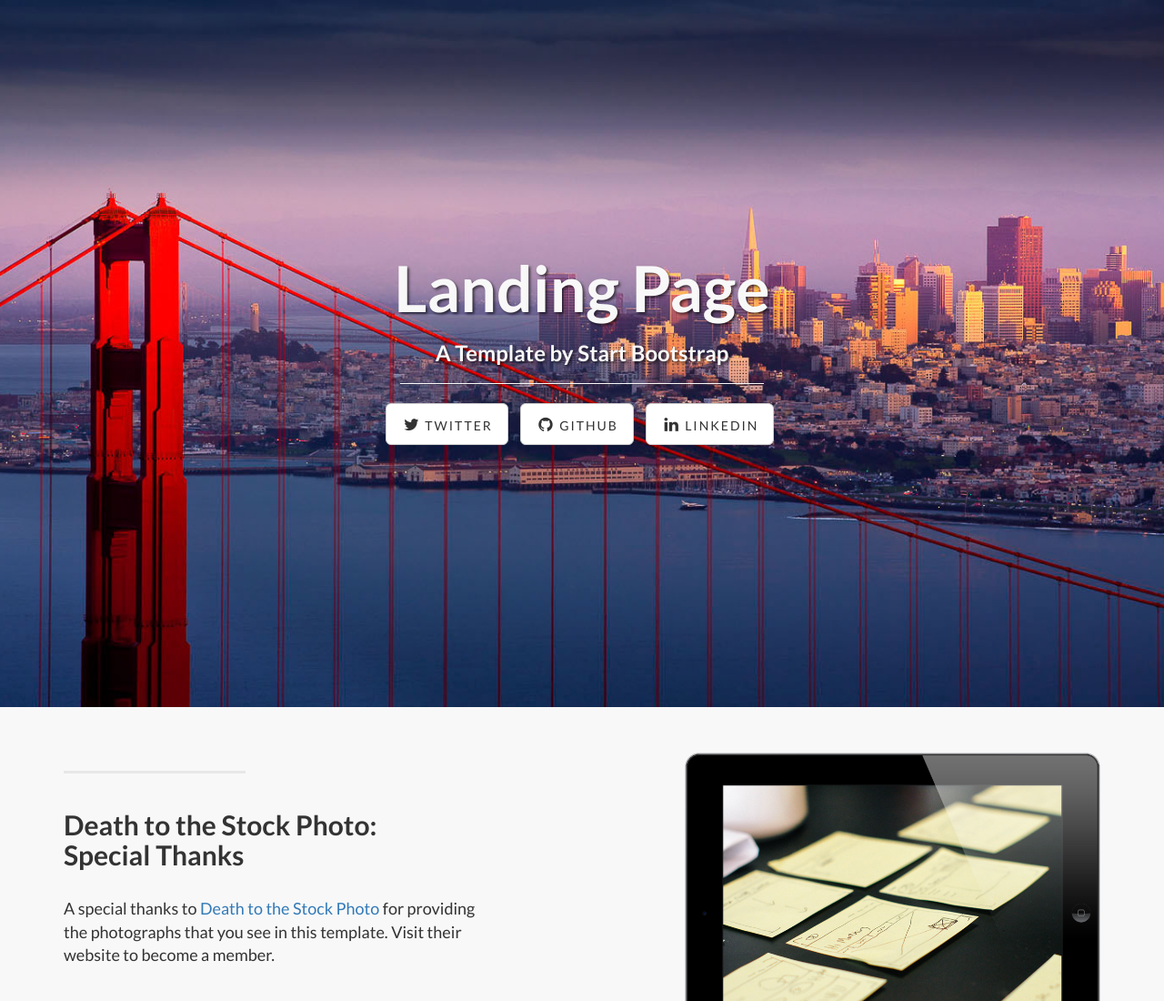
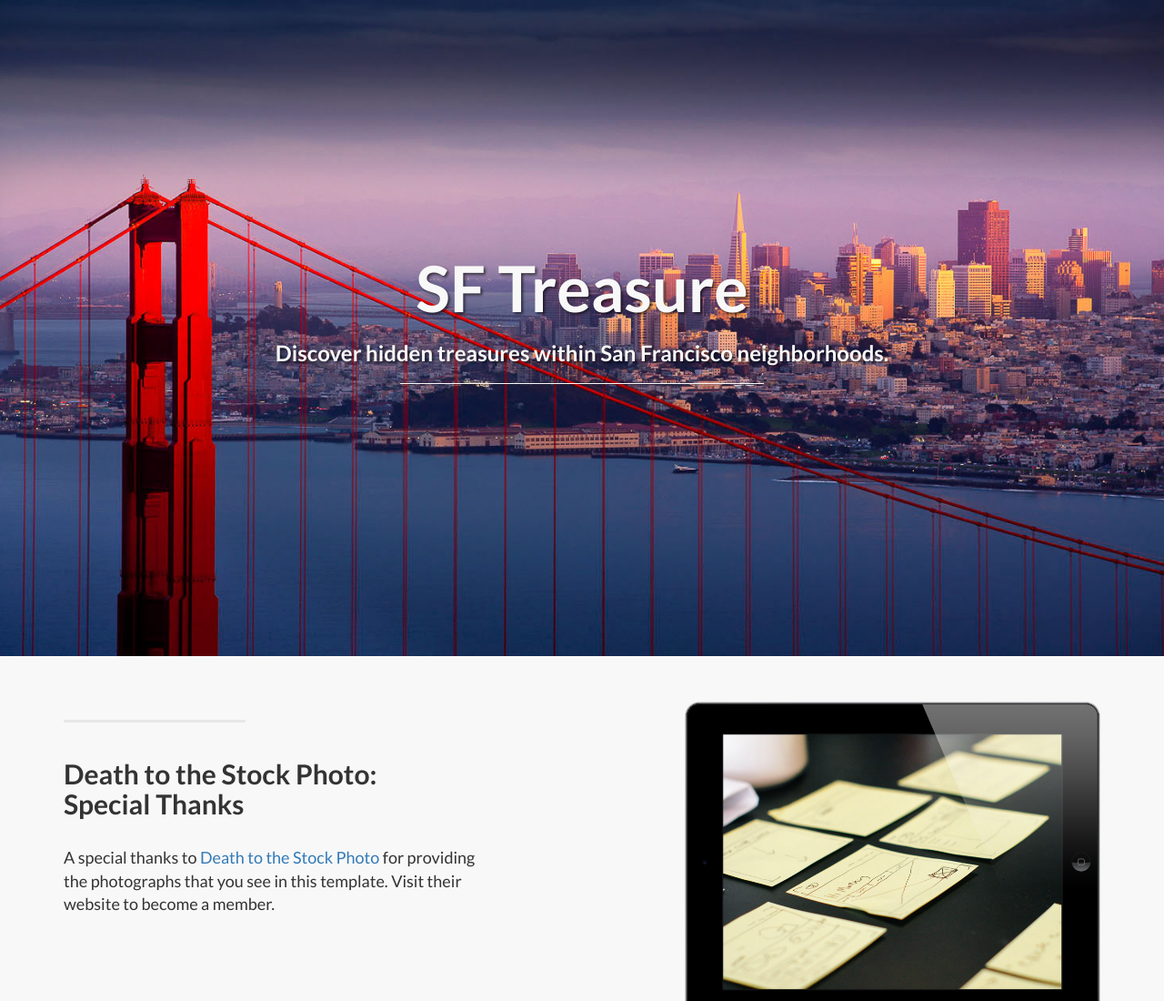
Before and after one commit to ibhan88/sf_treasures, a plain HTML site: page templates/homepage.html in a window 1280 px wide. Shown: the top 1100 px of the page at 91% size. Drawn offline with Linux system fonts and the light colour scheme; files whose address does not match are found by name.

Commit message:
Updated homepage.

```diff
--- a/templates/homepage.html
+++ b/templates/homepage.html
@@ -40,20 +40,9 @@
             <div class="row">
                 <div class="col-lg-12">
                     <div class="intro-message">
-                        <h1>Landing Page</h1>
-                        <h3>A Template by Start Bootstrap</h3>
+                        <h1>SF Treasure</h1>
+                        <h3>Discover hidden treasures within San Francisco neighborhoods.</h3>
                         <hr class="intro-divider">
-                        <ul class="list-inline intro-social-buttons">
-                            <li>
-                                <a href="https://twitter.com/SBootstrap" class="btn btn-default btn-lg"><i class="fa fa-twitter fa-fw"></i> <span class="network-name">Twitter</span></a>
-                            </li>
-                            <li>
-                                <a href="https://github.com/IronSummitMedia/startbootstrap" class="btn btn-default btn-lg"><i class="fa fa-github fa-fw"></i> <span class="network-name">Github</span></a>
-                            </li>
-                            <li>
-                                <a href="#" class="btn btn-default btn-lg"><i class="fa fa-linkedin fa-fw"></i> <span class="network-name">Linkedin</span></a>
-                            </li>
-                        </ul>
                     </div>
                 </div>
             </div>
```
